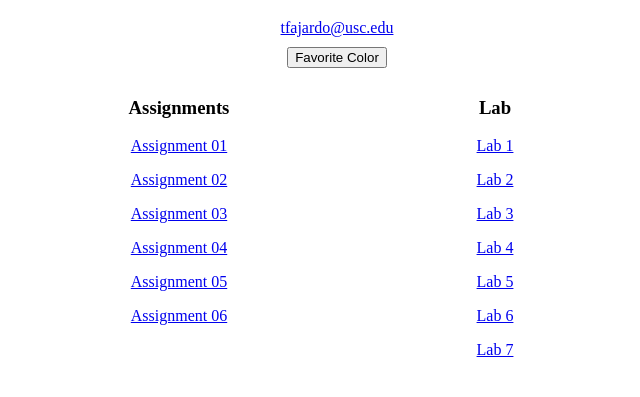
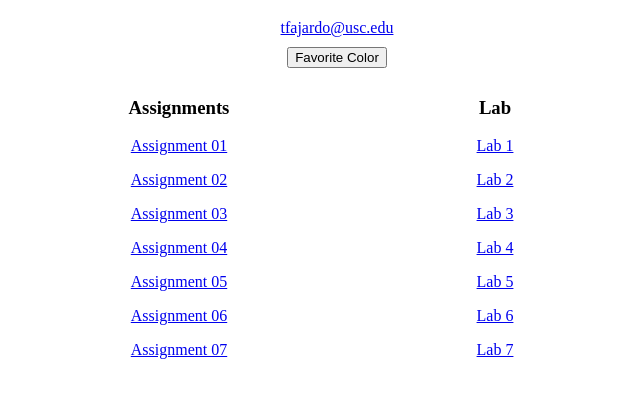
Before and after one commit to uscwebdev/itp301-submissions-FajardoT, a plain HTML site: page index.html in a window 1280 px wide. Shown: the part 61-458 px from the top of the page, without its empty margins (303-943 px from the left). Drawn offline with Linux system fonts and the light colour scheme.

Commit message:
assignment 7

```diff
--- a/index.html
+++ b/index.html
@@ -24,6 +24,7 @@
 			<p><a href="assignment_04/index.html" target="_blank">Assignment 04</a><p>
 			<p><a href="https://stackblitz.com/edit/react-l4vpga?file=src%2Findex.js" target="_blank">Assignment 05</a><p>
 			<p><a href="https://stackblitz.com/edit/react-sttgfg?file=src%2Findex.js" target="_blank">Assignment 06</a><p>
+			<p><a href="https://stackblitz.com/edit/react-vv93bb?file=src%2Findex.js" target="_blank">Assignment 07</a><p>
 		</div>
 
 		<div class="list">
```
Also changed, not shown: 1 other file.
